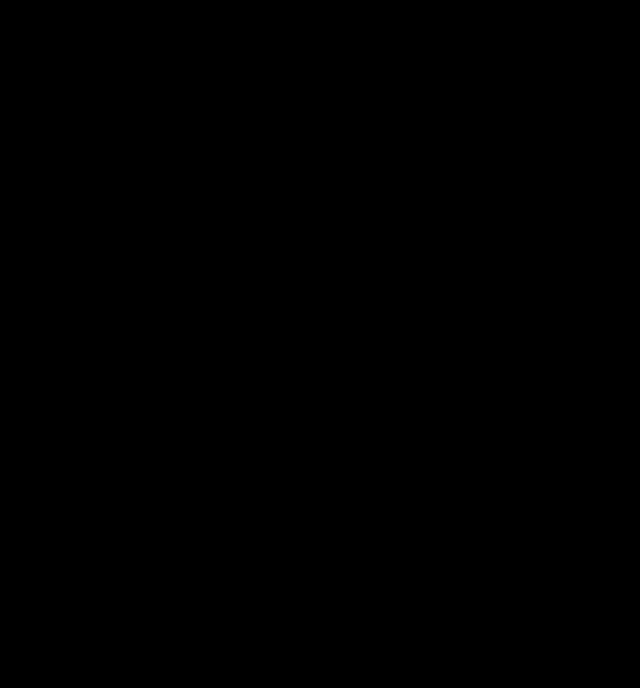
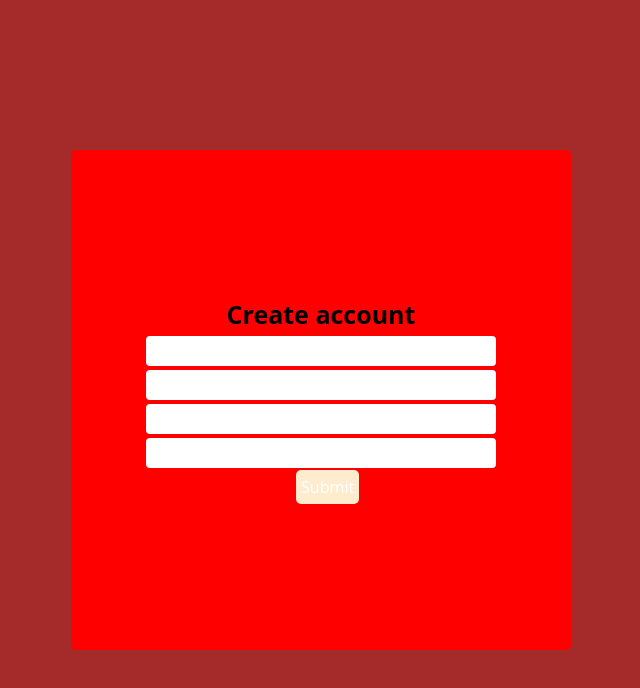
Before and after one commit to samratabduljalil/AgriCareHub, a React (Vite) app in the folder frontend/: page /Signup in a window 1280 px wide. Before the commit this address had no page. Shown: the top 688 px of the page, without its empty margins (319-959 px from the left). Built offline with nearby package versions, Linux system fonts and the light colour scheme.

Commit message:
dashboard frontend stracture done

```diff
--- a/frontend/src/App.tsx
+++ b/frontend/src/App.tsx
@@ -9,6 +9,7 @@ import Admin from './Pages/Admin'
 import UpMedication from './Pages/UpMedication'
 import ChoseCrop from './Pages/ChoseCrop'
 import UserDashboard from './Pages/UserDashboard'
+import Signup from './Pages/Signup'
 
 function App() {
 
@@ -28,6 +29,7 @@ function App() {
         <Route  path="/UpMedication" element={<UpMedication/>} />
         <Route  path="/ChoseCrop" element={<ChoseCrop/>} />
         <Route  path="/UserDashboard" element={<UserDashboard/>} />
+        <Route  path="/Signup" element={<Signup/>} />
         </Routes>
     </Router>
     </>
--- /dev/null
+++ b/frontend/src/Pages/Signup.css
@@ -0,0 +1,78 @@
+.main_med_s {
+    display: flex;
+    color: white;
+
+}
+
+.card_container_med_s {
+
+    width: 100%;
+    height: 100vh;
+    display: flex;
+    background-color: brown;
+    justify-content: center;
+    justify-items: center;
+    align-items: center;
+
+}
+
+.card_contain_med_s {
+
+
+    justify-content: center;
+    justify-items: center;
+    align-items: center;
+    display: grid;
+    gap: 3%;
+    grid-template-columns: 1fr;
+}
+
+.card_med_s {
+
+    background-color: red;
+    height: 500px;
+    width: 500px;
+    display: flex;
+    justify-content: center;
+    align-items: center;
+    justify-items: center;
+    border-radius: 5px;
+    flex-direction: column;
+
+
+}
+
+.UP_in_box_s {
+    margin: 2px;
+    height: 30px;
+    width: 70%;
+    margin-left: 15%;
+    border-radius: 4px;
+    color: black;
+    font-size: 20px;
+
+}
+
+.UP_btn_submit_s {
+    margin-left: 45%;
+    padding: 5px;
+    background-color: blanchedalmond;
+    border-radius: 5px;
+
+}
+
+.UP_btn_submit_s:hover {
+    margin-left: 45%;
+    padding: 6px;
+    background-color: blanchedalmond;
+    border-radius: 5px;
+    transition: .55s;
+
+}
+
+.Up_title_s {
+
+    font-size: 25px;
+    font-weight: bolder;
+    color: black;
+}
--- /dev/null
+++ b/frontend/src/Pages/Signup.tsx
@@ -0,0 +1,65 @@
+import React, { useState } from 'react';
+import axios from 'axios';
+import './Signup.css';
+import Sidebar from '../Component/sidebar';
+
+
+const Signup = () => {
+    const [Phone, setPhone] = useState('');
+    const [Name, setName] = useState('');
+    const [District, setDistrict] = useState('');
+    const [Password, setPassword] = useState('');
+
+    const handleSubmit = async (e: React.FormEvent<HTMLFormElement>) => {
+        e.preventDefault();
+
+        try {
+            const response = await axios.post('http://localhost:2000/signup', {
+                Phone,
+                Name,
+                District,
+                Password
+
+            });
+
+            console.log(response.data); // Handle successful submission
+            setPhone('');
+            setName('');
+            setDistrict('');
+            setPassword('');
+            alert("signup Successfully")
+
+        } catch (error) {
+            console.error(error);
+            // Handle form submission errors
+        }
+    };
+
+    return (<>
+        <div className="main_med_s">
+
+            <div className="card_container_med_s">
+                <div className="card_contain_med_s">
+                    <div className="card_med_s">
+                        <h1 className='Up_title_s'>Create account</h1>
+                        <form onSubmit={handleSubmit}>
+
+
+                            <input className='UP_in_box_s' type="text" value={Name} onChange={(e) => setName(e.target.value)} />
+
+                            <input className='UP_in_box_s' type="text" value={Phone} onChange={(e) => setPhone(e.target.value)} />
+
+                            <input className='UP_in_box_s' type="text" value={District} onChange={(e) => setDistrict(e.target.value)} />
+                            <input className='UP_in_box_s' type="text" value={Password} onChange={(e) => setPassword(e.target.value)} />
+                            <br></br>
+                            <button className='UP_btn_submit_s' type="submit">Submit</button>
+                        </form>
+                    </div>
+                </div>
+            </div>
+        </div>
+    </>
+    );
+};
+
+export default Signup;
```
Also changed, not shown: frontend/src/Pages/Login.css (added), frontend/src/Pages/Login.tsx (added), 1 other file (tests, documents, lock files or other folders).
